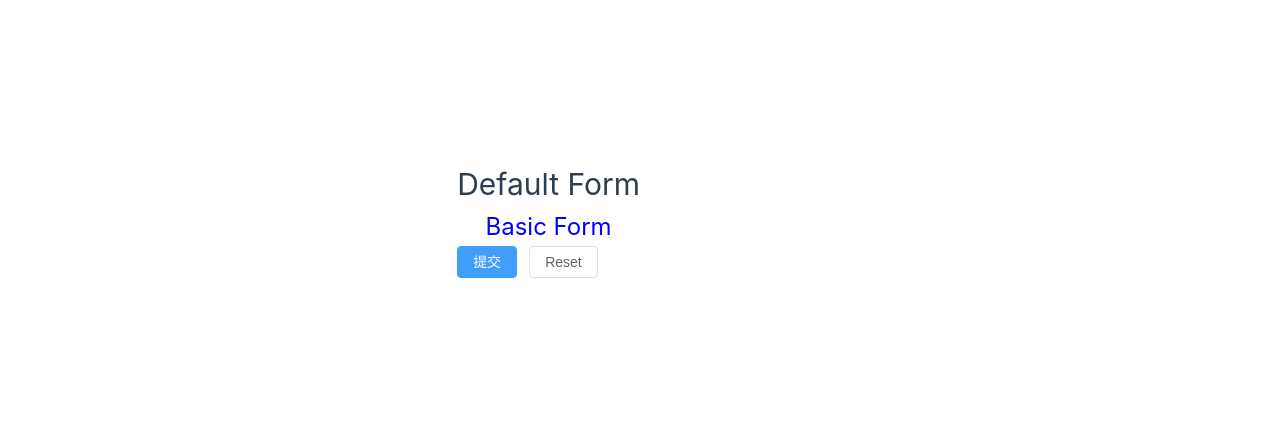
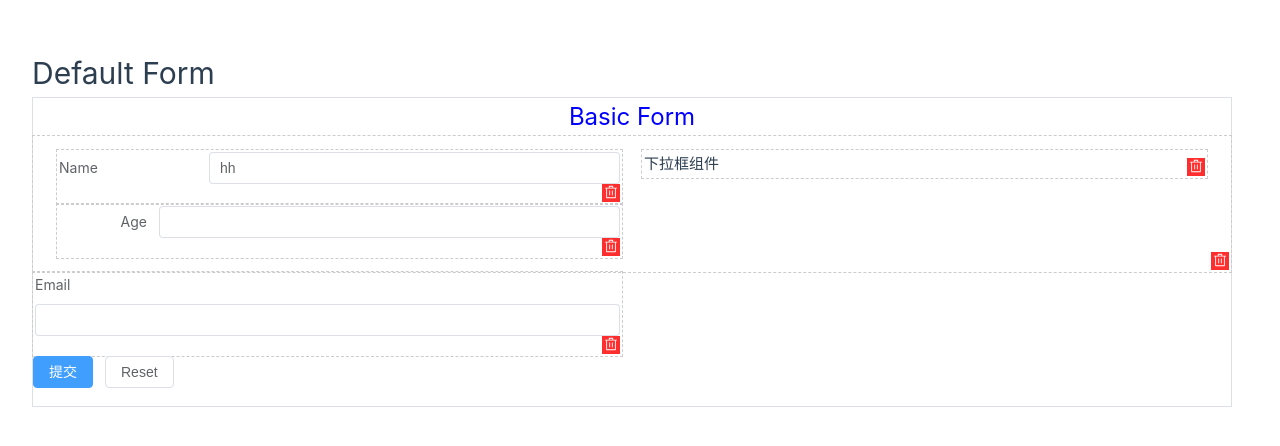
Before and after one commit to Wnnk/dunamicForm, a Vue app: page / in a window 1280 px wide. Shown: the part 172-618 px from the top of the page. Built offline with nearby package versions, Linux system fonts and the light colour scheme; the HTML template or start-up script is replaced by a standard one.

Commit message:
<feat> form动态布局

```diff
--- a/package.json
+++ b/package.json
@@ -13,6 +13,7 @@
     "format": "prettier --write src/"
   },
   "dependencies": {
+    "@element-plus/icons-vue": "^2.3.1",
     "axios": "^1.10.0",
     "element-plus": "^2.10.2",
     "lodash": "^4.17.21",
--- a/src/components/DynamicForm/DynamicForm.vue
+++ b/src/components/DynamicForm/DynamicForm.vue
@@ -4,8 +4,8 @@
       <div class="title" v-if="formConfig.title" :style="titleStyle">
         {{ formConfig.title.label }}
       </div>
-      <form-item-recursive></form-item-recursive>
-      <el-form-item>
+      <form-item :fields="fields"></form-item>
+      <el-form-item class="submit-btn">
         <el-button type="primary" @click="handleSubmit">{{
           formConfig.layout?.btn?.submitBtnText || '提交'
         }}</el-button>
@@ -18,7 +18,7 @@
 </template>
 
 <script setup lang="ts">
-import FormItemRecursive from './FormItemRecursive.vue'
+import FormItem from './FormItem.vue'
 import { schemaProps } from './type'
 import { computed, ref, watch, provide } from 'vue'
 import _ from 'lodash'
@@ -30,8 +30,6 @@ const formConfig = computed(() => {
 const fields = computed(() => {
   return props.fields
 })
-provide('formConfig', formConfig)
-provide('fields', fields)
 
 const titleStyle = computed(() => {
   if (!formConfig.value.title) return {}
@@ -44,6 +42,10 @@ const titleStyle = computed(() => {
 })
 
 const localData = ref(_.cloneDeep(props.modelValue))
+
+provide('formConfig', formConfig)
+provide('fields', fields)
+provide('localData', localData)
 
 watch(
   () => props.modelValue,
@@ -80,4 +82,14 @@ defineExpose({
 })
 </script>
 
-<style lang="scss" scoped></style>
+<style lang="scss" scoped>
+.dynamic-form {
+  width: 1200px;
+  border: 1px solid #dcdfe6;
+}
+.submit-btn {
+  display: flex;
+  justify-content: center;
+  align-items: center;
+}
+</style>
--- a/src/components/DynamicForm/FieldInput.vue
+++ b/src/components/DynamicForm/FieldInput.vue
@@ -1,29 +1,25 @@
 <template>
-  <div>
-    <el-input v-model="value" placeholder="{{ label }}"></el-input>
-  </div>
+  <el-form-item v-bind="{ ...field }">
+    <el-input v-model="localData[field.prop]"></el-input>
+  </el-form-item>
 </template>
 
 <script setup lang="ts">
-import { defineProps, defineOptions, computed } from 'vue'
+import { defineProps, defineOptions, computed, inject } from 'vue'
+import type { FieldsType } from './type'
 defineOptions({
   name: 'FieldInput',
 })
 
+const localData = inject('localData') as any
+
 const props = defineProps({
-  label: {
-    type: String,
-    default: '',
-    required: true,
-  },
-  modelValue: {
-    type: [String, Number, Boolean],
-    default: '',
+  field: {
+    type: Object as () => FieldsType,
     required: true,
   },
 })
-const value = computed(() => props.modelValue)
-// const emit = defineEmits(['update:modelValue'])
+const field = computed(() => props.field)
 </script>
 
 <style lang="scss" scoped></style>
--- a/src/components/DynamicForm/FieldRow.vue
+++ b/src/components/DynamicForm/FieldRow.vue
@@ -5,7 +5,7 @@
 <template>
   <el-col :span="24">
     <div class="field-row">
-      <slot name="default"></slot>
+      <slot name="default" class="field-row-content"></slot>
     </div>
   </el-col>
 </template>
@@ -19,5 +19,6 @@ defineOptions({
 <style lang="scss" scoped>
 .field-row {
   width: 100%;
+  padding: 12px;
 }
 </style>
--- /dev/null
+++ b/src/components/DynamicForm/FormItem.vue
@@ -0,0 +1,48 @@
+<!--
+  @description: 处理递归渲染表单项和components动态渲染
+-->
+
+<template>
+  <el-row :gutter="20">
+    <el-col class="form-item" v-for="field in fields" :key="field.id" :span="field.colSpan || 24">
+      <dragTool>
+        <component :is="getComponent(field.type)" :field="field">
+          <div v-if="field.children && field.children.length > 0">
+            <FormItem :fields="field.children"></FormItem>
+          </div>
+        </component>
+      </dragTool>
+    </el-col>
+  </el-row>
+</template>
+
+<script setup lang="ts">
+import dragTool from '@/components/DynamicForm/dragTool.vue'
+import type { PropType } from 'vue'
+import { defineAsyncComponent, computed } from 'vue'
+import type { FieldsType } from './type'
+const props = defineProps({
+  fields: {
+    type: Array as PropType<FieldsType[]>,
+    required: true,
+  },
+})
+const fields = computed(() => props.fields)
+
+type ComponentType = 'input' | 'select' | 'row'
+const componentMap = {
+  input: defineAsyncComponent(() => import('./FieldInput.vue')),
+  select: defineAsyncComponent(() => import('./FieldSelect.vue')),
+  row: defineAsyncComponent(() => import('./FieldRow.vue')),
+}
+
+const getComponent = (type: ComponentType) => {
+  return componentMap[type]
+}
+</script>
+
+<style lang="scss" scoped>
+.form-item {
+  width: 100%;
+}
+</style>
--- a/src/components/DynamicForm/FormItemRecursive.vue
+++ /dev/null
@@ -1,24 +0,0 @@
-<!--
-  @description: 处理递归渲染表单项和components动态渲染
--->
-
-<template>
-  <div class="form-item"></div>
-</template>
-
-<script setup lang="ts">
-import { inject } from 'vue'
-
-const fields = inject('fields')
-
-const componentMap = {
-  'field-input': () => import('./FieldInput.vue'),
-  'field-select': () => import('./FieldSelect.vue'),
-}
-</script>
-
-<style lang="scss" scoped>
-.form-item {
-  width: 100%;
-}
-</style>
--- a/src/components/DynamicForm/dragTool.vue
+++ b/src/components/DynamicForm/dragTool.vue
@@ -4,13 +4,14 @@
 
 <template>
   <div class="drag-tool">
-    <div class="drag-left">
+    <!-- <div class="drag-mask"></div> -->
+    <!-- <div class="drag-left">
       <div class="drag-btn">
         <i class="drag-icon icon-move">
           <el-icon><Rank /></el-icon>
         </i>
       </div>
-    </div>
+    </div> -->
     <div class="drag-right">
       <div class="drag-btn drag-danger">
         <i class="drag-icon icon-delete"
@@ -39,17 +40,26 @@
   z-index: 0;
 }
 
-.drag-left {
-  position: absolute;
-  top: 0;
-  left: 0;
-  z-index: 19;
-}
+// .drag-mask {
+//   z-index: 19;
+//   position: absolute;
+//   top: 0;
+//   left: 0;
+//   right: 0;
+//   bottom: 0;
+// }
+
+// .drag-left {
+//   position: absolute;
+//   top: 0;
+//   left: 0;
+//   z-index: 20;
+// }
 .drag-right {
   position: absolute;
   right: 2px;
   top: calc(100% - 20px);
-  z-index: 19;
+  z-index: 20;
 }
 .drag-btn {
   height: 18px;
--- a/src/components/DynamicForm/type.ts
+++ b/src/components/DynamicForm/type.ts
@@ -58,8 +58,9 @@ type LayoutType = {
 
 export type FieldsType = {
   id: string // 字段id
-  type: string // 字段类型
+  type: 'input' | 'select' | 'row'
   label: string // 字段标签
+  prop: string // 字段属性
   defaultValue?: unknown // 字段默认值
   colSpan?: number
   visible?: true | false
@@ -69,7 +70,6 @@ export type FieldsType = {
   size?: 'large' | 'default' | 'small'
   rules?: object
   labelPosition?: 'top' | 'left' | 'right'
-  component: string
   children?: FieldsType[]
 }
 
--- a/src/main.ts
+++ b/src/main.ts
@@ -6,9 +6,12 @@ import ElementPlus from 'element-plus'
 import 'element-plus/dist/index.css'
 import App from './App.vue'
 import router from './router'
+import * as ElementPlusIconsVue from '@element-plus/icons-vue'
 
 const app = createApp(App)
-
+for (const [key, component] of Object.entries(ElementPlusIconsVue)) {
+  app.component(key, component)
+}
 app.use(createPinia())
 app.use(router)
 app.use(ElementPlus)
--- a/src/views/Demo/defaultForm.vue
+++ b/src/views/Demo/defaultForm.vue
@@ -49,15 +49,50 @@ const handleSubmit = async () => {
 const formData = ref({
   name: 'hh',
 })
-const fields: FieldsType[] = ref([
+
+const fields = ref<FieldsType[]>([
+  {
+    id: uuidv4(),
+    type: 'row',
+    label: '',
+    prop: '',
+    children: [
+      {
+        id: uuidv4(),
+        type: 'input',
+        label: 'Name',
+        prop: 'name',
+        colSpan: 12,
+        labelPosition: 'left',
+        labelWidth: 150,
+      },
+      {
+        id: uuidv4(),
+        type: 'select',
+        label: 'Gender',
+        prop: 'gender',
+        colSpan: 12,
+        labelPosition: 'right',
+        labelWidth: 100,
+      },
+      {
+        id: uuidv4(),
+        type: 'input',
+        label: 'Age',
+        prop: 'age',
+        colSpan: 12,
+        labelPosition: 'right',
+        labelWidth: 100,
+      },
+    ],
+  },
   {
     id: uuidv4(),
     type: 'input',
-    label: 'Name',
-    component: 'field-input',
-    defaultValue: '',
+    label: 'Email',
+    prop: 'email',
     colSpan: 12,
-    labelPosition: 'right',
+    labelPosition: 'top',
     labelWidth: 100,
   },
 ])
```
Also changed, not shown: 1 other file (tests, documents, lock files or other folders).
